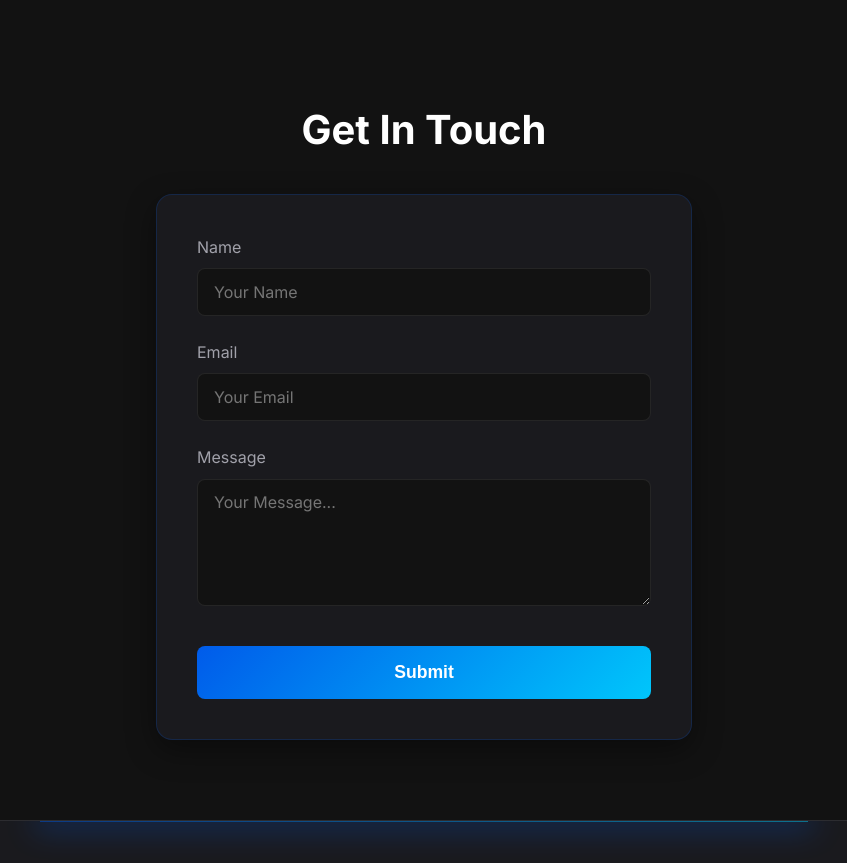
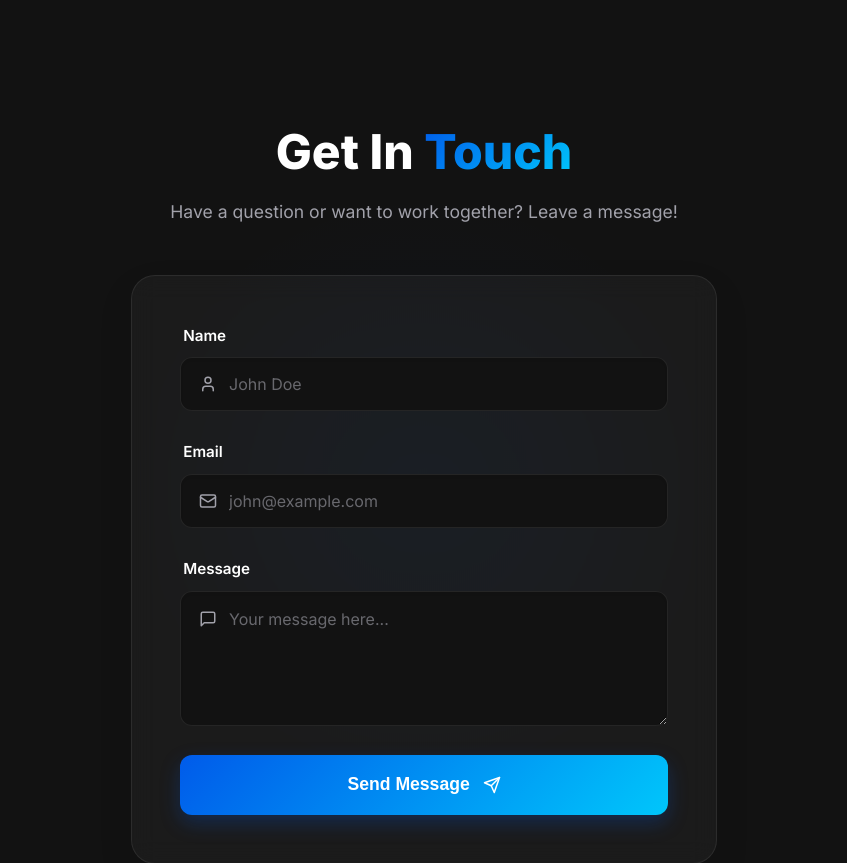
Before and after one commit to nadeera-se22018/mern-portfolio, a React app in the folder frontend/: page / in a window 1280 px wide. Shown: the part 5600-6463 px from the top of the page, without its empty margins (216-1063 px from the left). Built offline with nearby package versions, Linux system fonts and the light colour scheme; the HTML template or start-up script is replaced by a standard one.

Commit message:
feat: add ContactForm and AboutMe components with associated styling and global CSS initialization

```diff
--- a/frontend/src/components/ContactForm.css
+++ b/frontend/src/components/ContactForm.css
@@ -1,99 +1,200 @@
 .contact-section {
-  padding: 5rem 0;
+  padding: 6rem 0;
   display: flex;
   justify-content: center;
   align-items: center;
   background-color: transparent;
+  position: relative;
+}
+
+/* Background glow for modern look */
+.contact-section::before {
+  content: '';
+  position: absolute;
+  top: 50%;
+  left: 50%;
+  transform: translate(-50%, -50%);
+  width: 600px;
+  height: 600px;
+  background: radial-gradient(circle, rgba(0, 91, 234, 0.05) 0%, transparent 70%);
+  pointer-events: none;
+  z-index: 0;
 }
 
 .contact-container {
   display: flex;
   flex-direction: column;
   align-items: center;
-  max-width: 600px;
+  max-width: 650px;
   width: 100%;
+  position: relative;
+  z-index: 1;
+}
+
+.contact-header {
+  text-align: center;
+  margin-bottom: 3rem;
 }
 
 .contact-title {
-  font-size: 2.5rem;
-  font-weight: 700;
-  margin-bottom: 2rem;
+  font-size: 3rem;
+  font-weight: 800;
+  margin-bottom: 0.5rem;
   color: var(--text-primary);
-  text-align: center;
+}
+
+.contact-subtitle {
+  color: var(--text-secondary);
+  font-size: 1.1rem;
 }
 
 .contact-form {
-  background-color: var(--bg-secondary, #1a1a1e);
-  padding: 2.5rem;
-  border-radius: 16px;
+  background: var(--glass-bg);
+  backdrop-filter: blur(12px);
+  -webkit-backdrop-filter: blur(12px);
+  padding: 3rem;
+  border-radius: 24px;
   width: 100%;
-  box-shadow: 0 10px 30px rgba(0, 0, 0, 0.4);
-  border: 1px solid rgba(0, 91, 234, 0.2);
-  transition: box-shadow 0.3s ease, border-color 0.3s ease;
+  box-shadow: 0 15px 35px rgba(0, 0, 0, 0.1);
+  border: 1px solid var(--glass-border);
+  transition: transform 0.4s ease, box-shadow 0.4s ease;
 }
 
 .contact-form:hover {
-  box-shadow: 0 0 25px rgba(0, 198, 251, 0.3);
-  border-color: rgba(0, 91, 234, 0.6);
+  box-shadow: 0 20px 40px rgba(0, 91, 234, 0.15);
+  transform: translateY(-5px);
 }
 
 .form-group {
   display: flex;
   flex-direction: column;
-  margin-bottom: 1.5rem;
+  margin-bottom: 1.8rem;
 }
 
 .form-group label {
+  color: var(--text-primary);
+  margin-bottom: 0.6rem;
+  font-weight: 600;
+  font-size: 0.95rem;
+  padding-left: 0.2rem;
+}
+
+.input-wrapper {
+  position: relative;
+  display: flex;
+  align-items: center;
+  width: 100%;
+}
+
+.input-icon {
+  position: absolute;
+  left: 1.2rem;
   color: var(--text-secondary);
-  margin-bottom: 0.5rem;
-  font-weight: 500;
+  display: flex;
+  align-items: center;
+  justify-content: center;
+  pointer-events: none;
+  transition: color 0.3s ease;
+  z-index: 2;
+}
+
+.textarea-wrapper .input-icon {
+  top: 1.2rem;
 }
 
 .form-group input,
 .form-group textarea {
-  background-color: var(--bg-primary, #121212);
+  width: 100%;
+  background-color: var(--bg-primary);
   border: 1px solid var(--glass-border);
   color: var(--text-primary);
-  padding: 0.8rem 1rem;
-  border-radius: 8px;
+  padding: 1rem 1rem 1rem 3rem;
+  border-radius: 12px;
   font-family: inherit;
   font-size: 1rem;
   transition: all 0.3s ease;
   outline: none;
+  box-shadow: inset 0 2px 4px rgba(0, 0, 0, 0.02);
+}
+
+.form-group textarea {
+  padding-top: 1.1rem;
+  resize: vertical;
+  min-height: 120px;
+}
+
+.form-group input::placeholder,
+.form-group textarea::placeholder {
+  color: var(--text-secondary);
+  opacity: 0.6;
 }
 
 .form-group input:focus,
 .form-group textarea:focus {
-  border-color: var(--accent-color, #005bea);
-  box-shadow: 0 0 10px rgba(0, 91, 234, 0.3);
+  border-color: var(--accent-color);
+  box-shadow: 0 0 0 4px rgba(0, 91, 234, 0.1);
+  background-color: var(--bg-primary);
+}
+
+/* Icon lights up when input is focused */
+.input-wrapper:focus-within .input-icon {
+  color: var(--accent-color);
 }
 
 .submit-form-btn {
   width: 100%;
-  background: var(--accent-gradient, linear-gradient(135deg, #005bea 0%, #00c6fb 100%));
+  background: var(--accent-gradient);
   color: #ffffff;
   border: none;
-  border-radius: 8px;
-  padding: 1rem;
+  border-radius: 12px;
+  padding: 1.2rem;
   font-size: 1.1rem;
   font-weight: 600;
   cursor: pointer;
   margin-top: 1rem;
-  transition: transform 0.3s ease, box-shadow 0.3s ease;
+  transition: all 0.3s ease;
+  display: flex;
+  align-items: center;
+  justify-content: center;
+  gap: 0.8rem;
+  box-shadow: 0 8px 20px rgba(0, 91, 234, 0.25);
 }
 
 .submit-form-btn:hover {
   transform: translateY(-3px);
-  box-shadow: 0 10px 20px rgba(0, 198, 251, 0.4);
+  box-shadow: 0 12px 25px rgba(0, 91, 234, 0.4);
+}
+
+.submit-form-btn:active {
+  transform: translateY(0);
+}
+
+.submit-form-btn svg {
+  transition: transform 0.3s ease;
+}
+
+.submit-form-btn:hover svg {
+  transform: translate(4px, -4px);
 }
 
 .form-status {
   margin-top: 1.5rem;
-  padding: 1rem;
-  border-radius: 8px;
+  padding: 1.2rem;
+  border-radius: 12px;
   text-align: center;
-  font-weight: 500;
-  animation: fadeIn 0.3s ease;
+  font-weight: 600;
+  animation: slideUpFade 0.4s ease forwards;
+}
+
+@keyframes slideUpFade {
+  from {
+    opacity: 0;
+    transform: translateY(10px);
+  }
+  to {
+    opacity: 1;
+    transform: translateY(0);
+  }
 }
 
 .form-status.success {
@@ -115,7 +216,17 @@
   box-shadow: none;
 }
 
-@media (max-width: 600px) {
+@media (max-width: 768px) {
+  .contact-form {
+    padding: 2rem;
+  }
+
+  .contact-title {
+    font-size: 2.5rem;
+  }
+}
+
+@media (max-width: 480px) {
   .contact-form {
     padding: 1.5rem;
   }
--- a/frontend/src/components/ContactForm.jsx
+++ b/frontend/src/components/ContactForm.jsx
@@ -1,5 +1,18 @@
 import React, { useState } from 'react';
 import './ContactForm.css';
+
+const UserIcon = () => (
+  <svg xmlns="http://www.w3.org/2000/svg" width="18" height="18" viewBox="0 0 24 24" fill="none" stroke="currentColor" strokeWidth="2" strokeLinecap="round" strokeLinejoin="round"><path d="M19 21v-2a4 4 0 0 0-4-4H9a4 4 0 0 0-4 4v2"/><circle cx="12" cy="7" r="4"/></svg>
+);
+const MailIcon = () => (
+  <svg xmlns="http://www.w3.org/2000/svg" width="18" height="18" viewBox="0 0 24 24" fill="none" stroke="currentColor" strokeWidth="2" strokeLinecap="round" strokeLinejoin="round"><rect width="20" height="16" x="2" y="4" rx="2"/><path d="m22 7-8.97 5.7a1.94 1.94 0 0 1-2.06 0L2 7"/></svg>
+);
+const MessageIcon = () => (
+  <svg xmlns="http://www.w3.org/2000/svg" width="18" height="18" viewBox="0 0 24 24" fill="none" stroke="currentColor" strokeWidth="2" strokeLinecap="round" strokeLinejoin="round"><path d="M21 15a2 2 0 0 1-2 2H7l-4 4V5a2 2 0 0 1 2-2h14a2 2 0 0 1 2 2z"/></svg>
+);
+const SendIcon = () => (
+  <svg xmlns="http://www.w3.org/2000/svg" width="18" height="18" viewBox="0 0 24 24" fill="none" stroke="currentColor" strokeWidth="2" strokeLinecap="round" strokeLinejoin="round"><line x1="22" y1="2" x2="11" y2="13"/><polygon points="22 2 15 22 11 13 2 9 22 2"/></svg>
+);
 
 const ContactForm = () => {
   const [formData, setFormData] = useState({
@@ -48,43 +61,57 @@ const ContactForm = () => {
   return (
     <section className="contact-section" id="contact-section">
       <div className="container contact-container">
-        <h2 className="contact-title">Get In Touch</h2>
+        <div className="contact-header">
+            <h2 className="contact-title">Get In <span className="gradient-text">Touch</span></h2>
+            <p className="contact-subtitle">Have a question or want to work together? Leave a message!</p>
+        </div>
+
         <form className="contact-form" onSubmit={handleSubmit}>
           <div className="form-group">
             <label htmlFor="name">Name</label>
+            <div className="input-wrapper">
+                <div className="input-icon"><UserIcon /></div>
                 <input
                   type="text"
                   id="name"
-              placeholder="Your Name"
+                  placeholder="John Doe"
                   required
                   value={formData.name}
                   onChange={handleChange}
                 />
             </div>
+          </div>
           <div className="form-group">
             <label htmlFor="email">Email</label>
+            <div className="input-wrapper">
+                <div className="input-icon"><MailIcon /></div>
                 <input
                   type="email"
                   id="email"
-              placeholder="Your Email"
+                  placeholder="john@example.com"
                   required
                   value={formData.email}
                   onChange={handleChange}
                 />
             </div>
+          </div>
           <div className="form-group">
             <label htmlFor="message">Message</label>
+            <div className="input-wrapper textarea-wrapper">
+                <div className="input-icon"><MessageIcon /></div>
                 <textarea
                   id="message"
                   rows="5"
-              placeholder="Your Message..."
+                  placeholder="Your message here..."
                   required
                   value={formData.message}
                   onChange={handleChange}
                 ></textarea>
             </div>
+          </div>
           <button type="submit" className="submit-form-btn" disabled={status === 'SUBMITTING'}>
-            {status === 'SUBMITTING' ? 'Sending...' : 'Submit'}
+            <span>{status === 'SUBMITTING' ? 'Sending...' : 'Send Message'}</span>
+            {status !== 'SUBMITTING' && <SendIcon />}
           </button>
 
           {status === 'SUCCESS' && (
```
Lines whose indentation alone changed are shown as unchanged.
